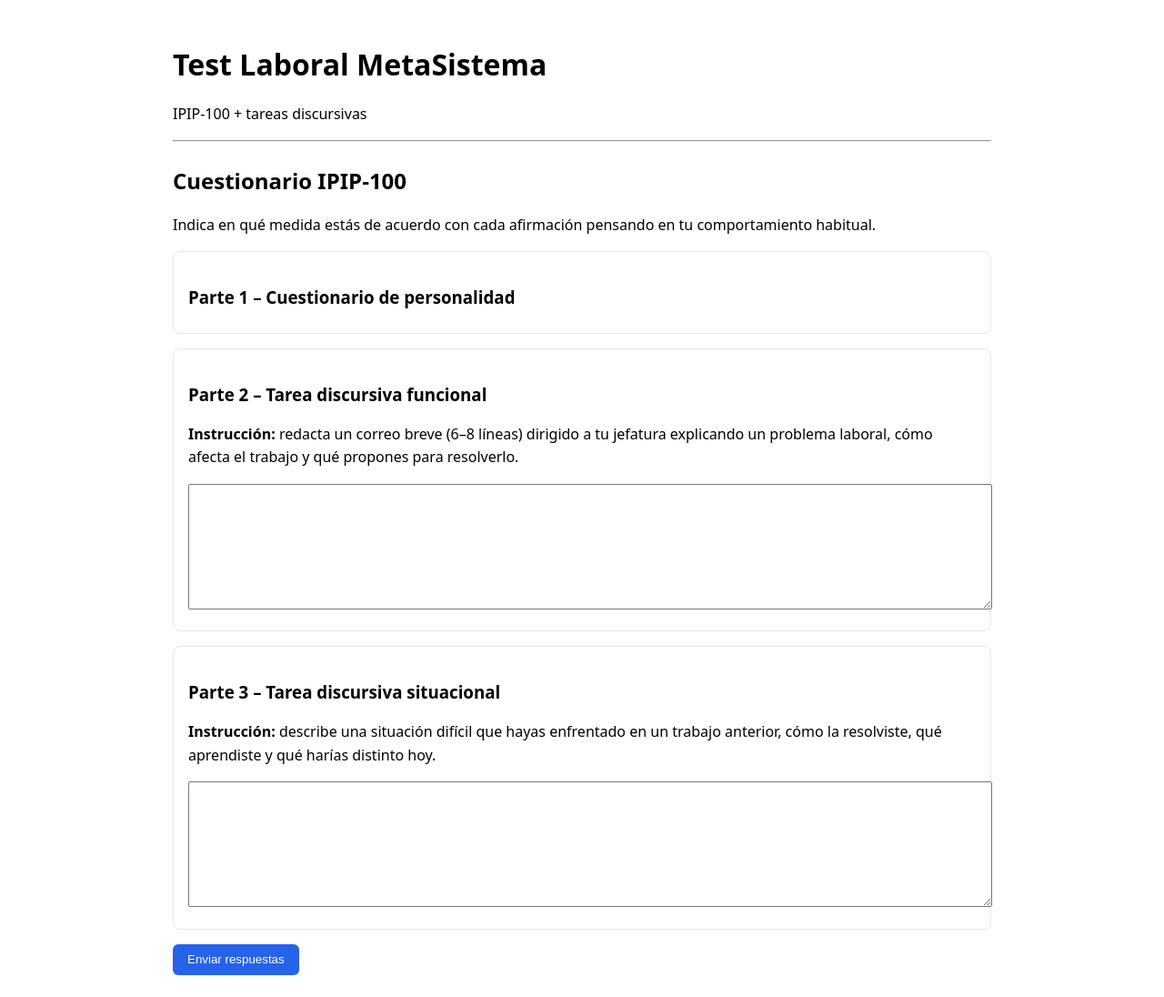
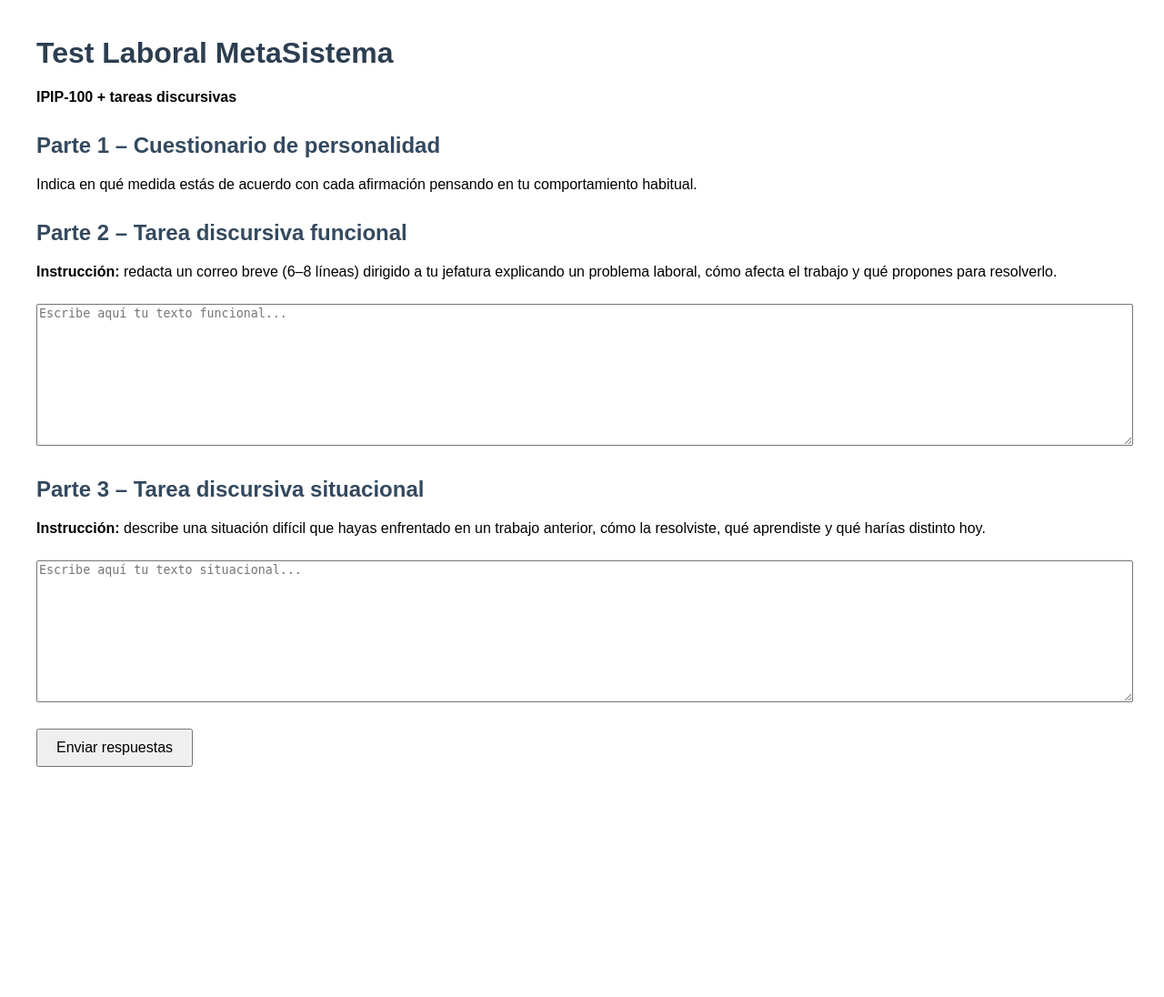
Before and after one commit to christiansotofajardo-cpu/test-laboral-metasistema, a FastAPI app: template templates/test.html in a window 1280 px wide. Shown: the whole page at 91% size. After the commit the page ends 843 px from the top, so only its background shows below. Run offline with FastAPI, Linux system fonts and the light colour scheme; the template is opened without the code that fills it, so the values that code supplies are empty.

Commit message:
Update test.html

```diff
--- a/templates/test.html
+++ b/templates/test.html
@@ -1,55 +1,57 @@
-{% extends "base.html" %}
+<!DOCTYPE html>
+<html lang="es">
+<head>
+    <meta charset="UTF-8">
+    <title>Test Laboral MetaSistema</title>
+    <style>
+        body { font-family: Arial, sans-serif; margin: 40px; }
+        h1 { color: #2c3e50; }
+        h2 { color: #34495e; margin-top: 30px; }
+        .item { margin-bottom: 20px; }
+        .label { font-weight: bold; }
+        select { margin-top: 5px; }
+        textarea { width: 100%; height: 150px; margin-top: 10px; }
+        button {
+            margin-top: 25px; padding: 10px 20px;
+            font-size: 16px; cursor: pointer;
+        }
+    </style>
+</head>
+<body>
 
-{% block content %}
-<h2>Cuestionario IPIP-100</h2>
-
-<p>
-Indica en qué medida estás de acuerdo con cada afirmación pensando en tu comportamiento habitual.
-</p>
+<h1>Test Laboral MetaSistema</h1>
+<p><strong>IPIP-100 + tareas discursivas</strong></p>
 
 <form method="post" action="/test">
 
-    <div class="card">
-        <h3>Parte 1 – Cuestionario de personalidad</h3>
+    <h2>Parte 1 – Cuestionario de personalidad</h2>
+    <p>Indica en qué medida estás de acuerdo con cada afirmación pensando en tu comportamiento habitual.</p>
 
     {% for item in items %}
-        <div class="item-row">
-            <label for="{{ item.id }}">
-                {{ loop.index }}. {{ item.text }}
-            </label><br>
-
-            <select name="{{ item.id }}" id="{{ item.id }}" required>
+    <div class="item">
+        <div class="label">{{ loop.index }}. {{ item.text }}</div>
+        <select name="{{ item.id }}" required>
             <option value="">Selecciona una opción</option>
             <option value="1">1 - Muy en desacuerdo</option>
             <option value="2">2 - En desacuerdo</option>
-                <option value="3">3 - Ni de acuerdo ni en desacuerdo</option>
+            <option value="3">3 - Neutral</option>
             <option value="4">4 - De acuerdo</option>
             <option value="5">5 - Muy de acuerdo</option>
         </select>
     </div>
     {% endfor %}
-    </div>
 
-    <div class="card">
-        <h3>Parte 2 – Tarea discursiva funcional</h3>
-        <p>
-            <strong>Instrucción:</strong> redacta un correo breve (6–8 líneas) dirigido a tu jefatura explicando un problema laboral,
-            cómo afecta el trabajo y qué propones para resolverlo.
-        </p>
-        <textarea name="texto_funcional" required></textarea>
-    </div>
+    <h2>Parte 2 – Tarea discursiva funcional</h2>
+    <p><strong>Instrucción:</strong> redacta un correo breve (6–8 líneas) dirigido a tu jefatura explicando un problema laboral, cómo afecta el trabajo y qué propones para resolverlo.</p>
+    <textarea name="texto_funcional" placeholder="Escribe aquí tu texto funcional..."></textarea>
 
-    <div class="card">
-        <h3>Parte 3 – Tarea discursiva situacional</h3>
-        <p>
-            <strong>Instrucción:</strong> describe una situación difícil que hayas enfrentado en un trabajo anterior,
-            cómo la resolviste, qué aprendiste y qué harías distinto hoy.
-        </p>
-        <textarea name="texto_situacional" required></textarea>
-    </div>
+    <h2>Parte 3 – Tarea discursiva situacional</h2>
+    <p><strong>Instrucción:</strong> describe una situación difícil que hayas enfrentado en un trabajo anterior, cómo la resolviste, qué aprendiste y qué harías distinto hoy.</p>
+    <textarea name="texto_situacional" placeholder="Escribe aquí tu texto situacional..."></textarea>
 
-    <button class="btn btn-primary" type="submit">Enviar respuestas</button>
+    <button type="submit">Enviar respuestas</button>
 
 </form>
 
-{% endblock %}
+</body>
+</html>
```
Lines whose indentation alone changed are shown as unchanged.
